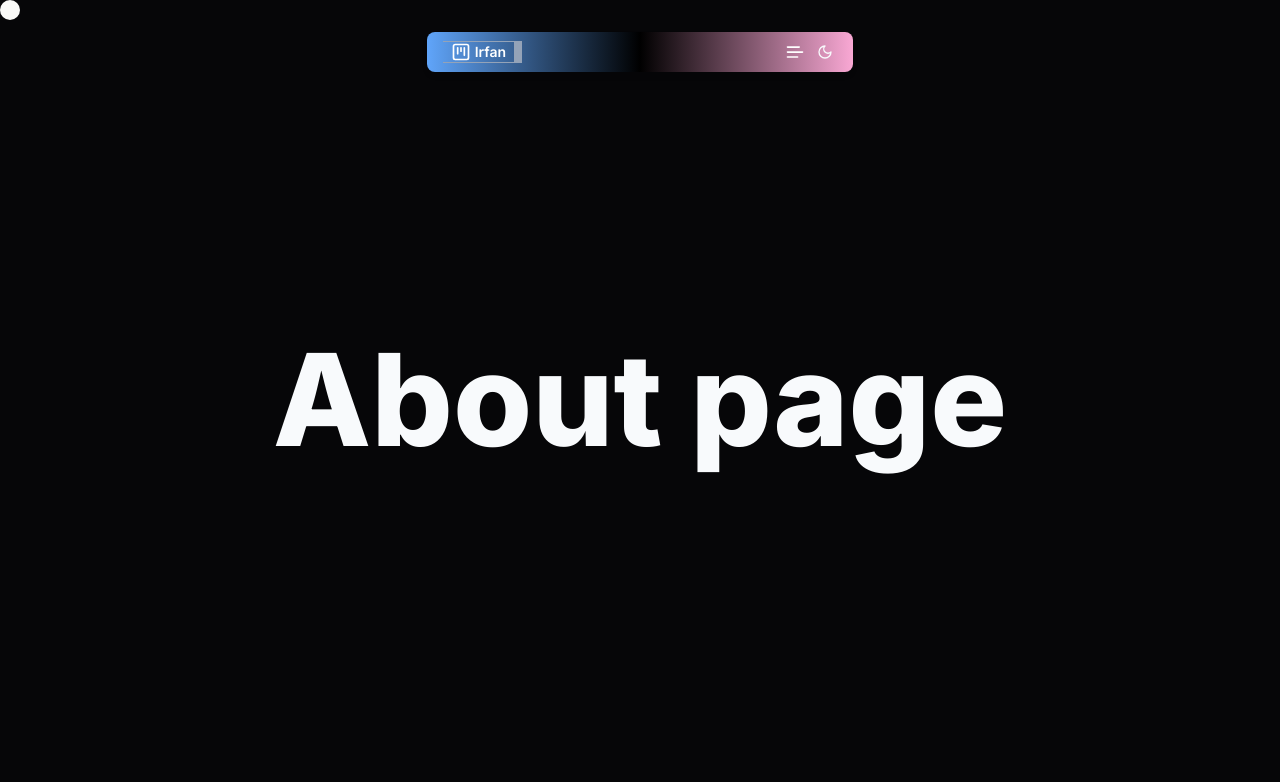
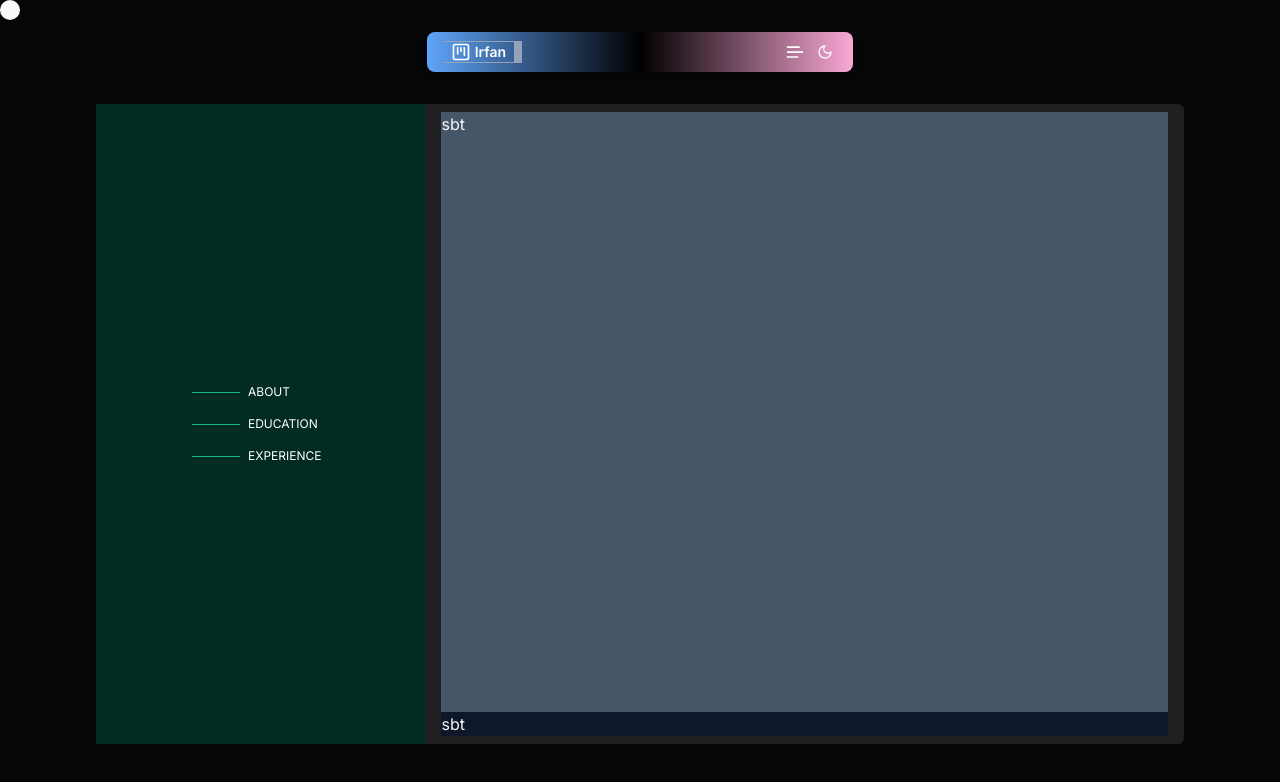
Before and after one commit to IrfanshaikH-7/portfolio-m, a Next.js app: page /about in a window 1280 px wide. Shown: the top 782 px of the page. Built offline with nearby package versions, Linux system fonts and the light colour scheme; a web font is replaced by a local one.

Commit message:
18.About Page

```diff
--- a/app/(routes)/about/page.tsx
+++ b/app/(routes)/about/page.tsx
@@ -1,7 +1,9 @@
+import AboutComp from "@/components/about/about-comp";
+
 const Page = () => {
     return (
         <div className=" flex justify-center items-center h-screen w-full">
-            <p className="text-9xl font-extrabold">About page</p>
+            <AboutComp />
         </div>
      );
 }
--- a/app/(routes)/portfolio/page.tsx
+++ b/app/(routes)/portfolio/page.tsx
@@ -90,6 +90,12 @@ const Portfolio = () => {
             <section className="h-screen w-full flex items-center justify-center">
                 <Skills />
             </section>
+            <div className="h-[85%] w-[85%] mx-auto">
+                Lorem ipsum dolor sit amet consectetur adipisicing elit. Harum culpa nesciunt beatae reiciendis possimus nulla, amet eos sapiente voluptatem nihil, deleniti fugit, incidunt laborum.
+            </div>
+            <footer className="h-64 w-full bg-emerald-500">
+
+            </footer>
         </>
     );
 }
--- /dev/null
+++ b/components/about/about-comp.tsx
@@ -0,0 +1,56 @@
+"use client"
+import Link from "next/link";
+import { useRef, useState } from "react";
+
+const AboutComp = () => {
+    const [state, setState] = useState('')
+
+    const handleScroll = (e: React.MouseEvent<HTMLAnchorElement, MouseEvent>) => {
+        // first prevent the default behavior
+        e.preventDefault();
+        // get the href and remove everything before the hash (#)
+        const href = e.currentTarget.href;
+        const targetId = href.replace(/.*\#/, "");
+        // get the element by id and use scrollIntoView
+        const elem = document.getElementById(targetId);
+        elem?.scrollIntoView({
+          behavior: "smooth",
+        });
+      };
+    return (
+        <section className="flex h-[80%] w-[85%] mt-12 bg-zinc-800/80 rounded-md">
+            <div className="flex flex-col px-24 gap-4 items-start justify-center w-2/6 h-full bg-emerald-950 ">
+                <div className="flex justify-center items-center group ">
+                    <div className="w-12 h-[1px] bg-emerald-500 group-hover:w-20 transition-all duration-300"/>
+                    <Link href='#abt' className="px-2 text-xs text-black dark:text-white uppercase" onClick={handleScroll}>About</Link>
+
+                </div>
+                <div className="flex justify-center items-center group ">
+                    <div className="w-12 h-[1px] bg-emerald-500 group-hover:w-20 transition-all duration-300"/>
+                    <Link href='#edu' className="px-2 text-xs text-black dark:text-white uppercase"  onClick={handleScroll}>Education</Link>
+
+                </div>
+                <div className="flex justify-center items-center group ">
+                    <div className="w-12 h-[1px] bg-emerald-500 group-hover:w-20 transition-all duration-300"/>
+                    <Link href='#exp' className="px-2 text-xs text-black dark:text-white uppercase"  onClick={handleScroll}>Experience</Link>
+                </div>
+            </div>
+            <div className="h-full w-full px-4 py-2">
+                <div className="h-full w-full bg-emerald-800 overflow-y-auto">
+                    <div id="abt" className="bg-slate-600 h-[600px] w-full">
+                            sbt
+                    </div>
+                    <div id="edu" className="bg-slate-900 h-[600px] w-full">
+                            sbt
+                    </div>
+                    <div id="exp" className="bg-slate-300 h-[600px] w-full">
+                            sbt
+                    </div>
+                </div>
+            </div>
+        </section>
+
+     );
+}
+
+export default AboutComp;
--- a/components/portpolio/Skills.tsx
+++ b/components/portpolio/Skills.tsx
@@ -25,7 +25,7 @@ const Skills = () => {
                                 <div className="grid grid-cols-2 gap-2 aspect-square  p-1 ">
                                     {
                                         languages.map((lan) => (
-                                            <div className="bg-zinc-800 aspect-square first:h-32 lg:first:h-48 xl:first:h-56 first:self-end first:justify-self-end last:h-32 last:lg:h-48 xl:last:h-56 rounded-sm ">
+                                            <div className="bg-zinc-800 border border-gray-500 aspect-square first:h-32 lg:first:h-40 xl:first:h-44 first:self-end first:justify-self-end last:h-32 last:lg:h-40 xl:last:h-44 rounded-sm ">
                                                 <p>{lan.lan}</p>
                                             </div>
                                         ))
--- a/components/portpolio/project-card.tsx
+++ b/components/portpolio/project-card.tsx
@@ -5,33 +5,33 @@ const ProjectCard = () => {
         <section className="grid grid-cols-2 h-full gap-3 py-8 px-4">
 
 
-        <div className=" flex items-center  justify-center rounded-lg shadow-md h-40 md:h-60 lg:h-54 xl:h-72 w-full bg-slate-900 border border-slate-300">
+        <div className=" flex items-center  justify-center rounded-lg shadow-md h-40 md:h-60  xl:h-68 w-full bg-slate-900 border border-slate-300">
             <div className=" bg-gray-900 rounded-lg">
 hhh
             </div>
         </div>
 
-        <div className=" flex items-center justify-center rounded-lg shadow-md h-40 md:h-60  xl:h-72 w-full bg-slate-900 border border-slate-300">
+        <div className=" flex items-center justify-center rounded-lg shadow-md h-40 md:h-60  xl:h-68 w-full bg-slate-900 border border-slate-300">
             <div className=" bg-gray-900 rounded-lg">
 vouuof
             </div>
         </div>
-        <div className=" flex items-center justify-center rounded-lg shadow-md h-40 md:h-60  xl:h-72 w-full bg-slate-900 border border-slate-300">
+        <div className=" flex items-center justify-center rounded-lg shadow-md h-40 md:h-60  xl:h-68 w-full bg-slate-900 border border-slate-300">
             <div className=" bg-gray-900 rounded-lg">
 uificv
             </div>
         </div>
-        <div className=" flex items-center justify-center rounded-lg shadow-md h-40 md:h-60  xl:h-72 w-full bg-slate-900 border border-slate-300">
+        <div className=" flex items-center justify-center rounded-lg shadow-md h-40 md:h-60  xl:h-68 w-full bg-slate-900 border border-slate-300">
             <div className=" bg-gray-900 rounded-lg">
 uificv
             </div>
         </div>
-        <div className=" flex items-center justify-center rounded-lg shadow-md h-40 md:h-60  xl:h-72 w-full bg-slate-900 border border-slate-300">
+        <div className=" flex items-center justify-center rounded-lg shadow-md h-40 md:h-60  xl:h-68 w-full bg-slate-900 border border-slate-300">
             <div className=" bg-gray-900 rounded-lg">
 uificv
             </div>
         </div>
-        <div className=" flex items-center justify-center rounded-lg shadow-md h-40 md:h-60  xl:h-72 w-full bg-slate-900 border border-slate-300">
+        <div className=" flex items-center justify-center rounded-lg shadow-md h-40 md:h-60  xl:h-68 w-full bg-slate-900 border border-slate-300">
             <div className=" bg-gray-900 rounded-lg">
 uificv
             </div>
--- a/components/ui/tabs.tsx
+++ b/components/ui/tabs.tsx
@@ -29,7 +29,7 @@ const TabsTrigger = React.forwardRef<
   <TabsPrimitive.Trigger
     ref={ref}
     className={cn(
-      "inline-flex items-center justify-center whitespace-nowrap rounded-sm w-full px-auto  py-1.5 text-sm font-medium ring-offset-background transition-all focus-visible:outline-none focus-visible:ring-2 focus-visible:ring-ring focus-visible:ring-offset-2 disabled:pointer-events-none disabled:opacity-50 data-[state=active]:bg-pink-400/95 data-[state=active]:text-white data-[state=active]:shadow-sm",
+      "inline-flex items-center justify-center whitespace-nowrap rounded-sm w-full px-auto  py-1.5 text-sm font-medium ring-offset-background transition-all focus-visible:outline-none focus-visible:ring-2 focus-visible:ring-ring focus-visible:ring-offset-2 disabled:pointer-events-none disabled:opacity-50 data-[state=active]:bg-emerald-400/95 data-[state=active]:text-white data-[state=active]:shadow-sm",
       className
     )}
     {...props}
```
Also changed, not shown: components/portpolio/more-project.tsx (+23 -5 lines).
